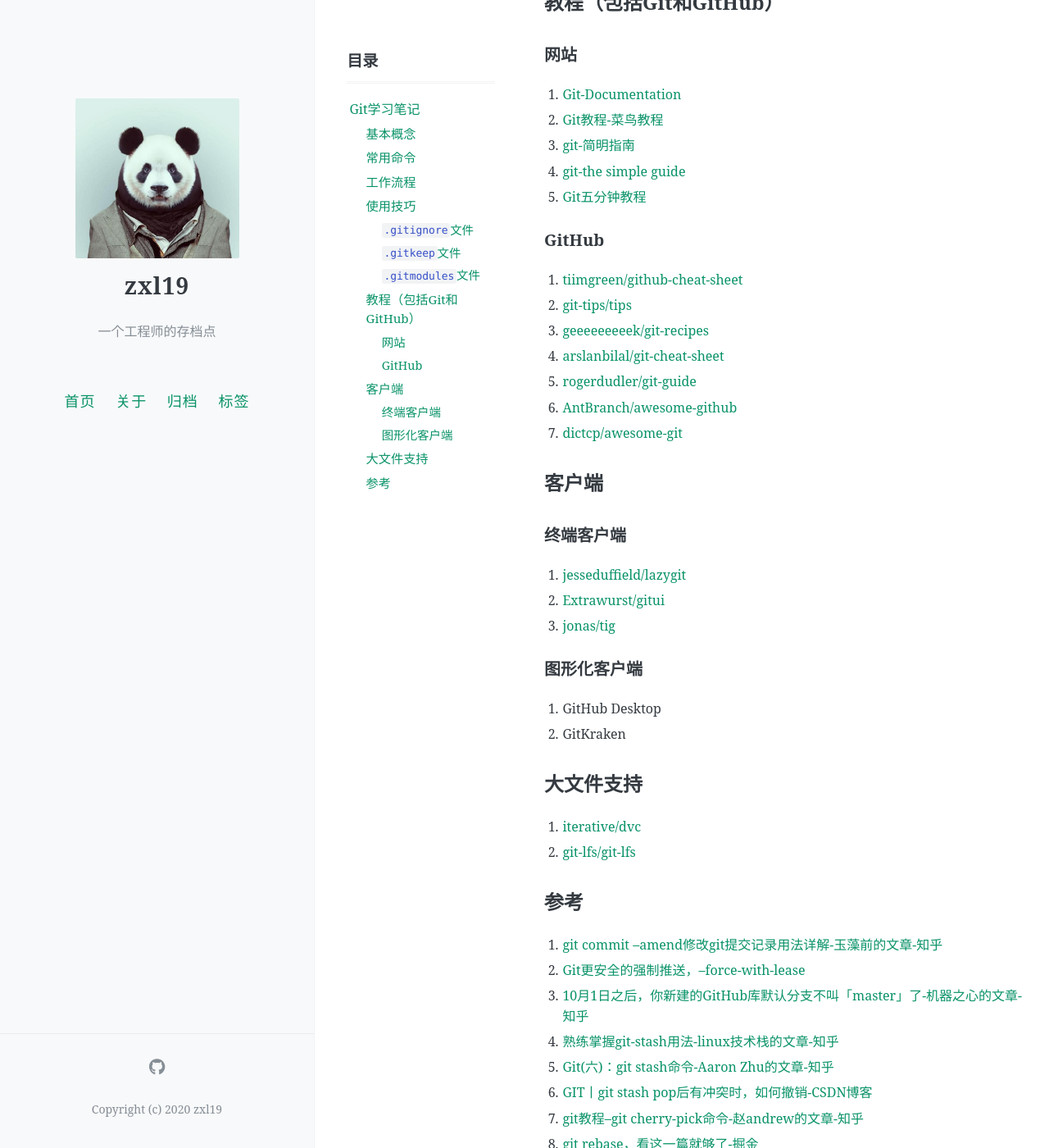
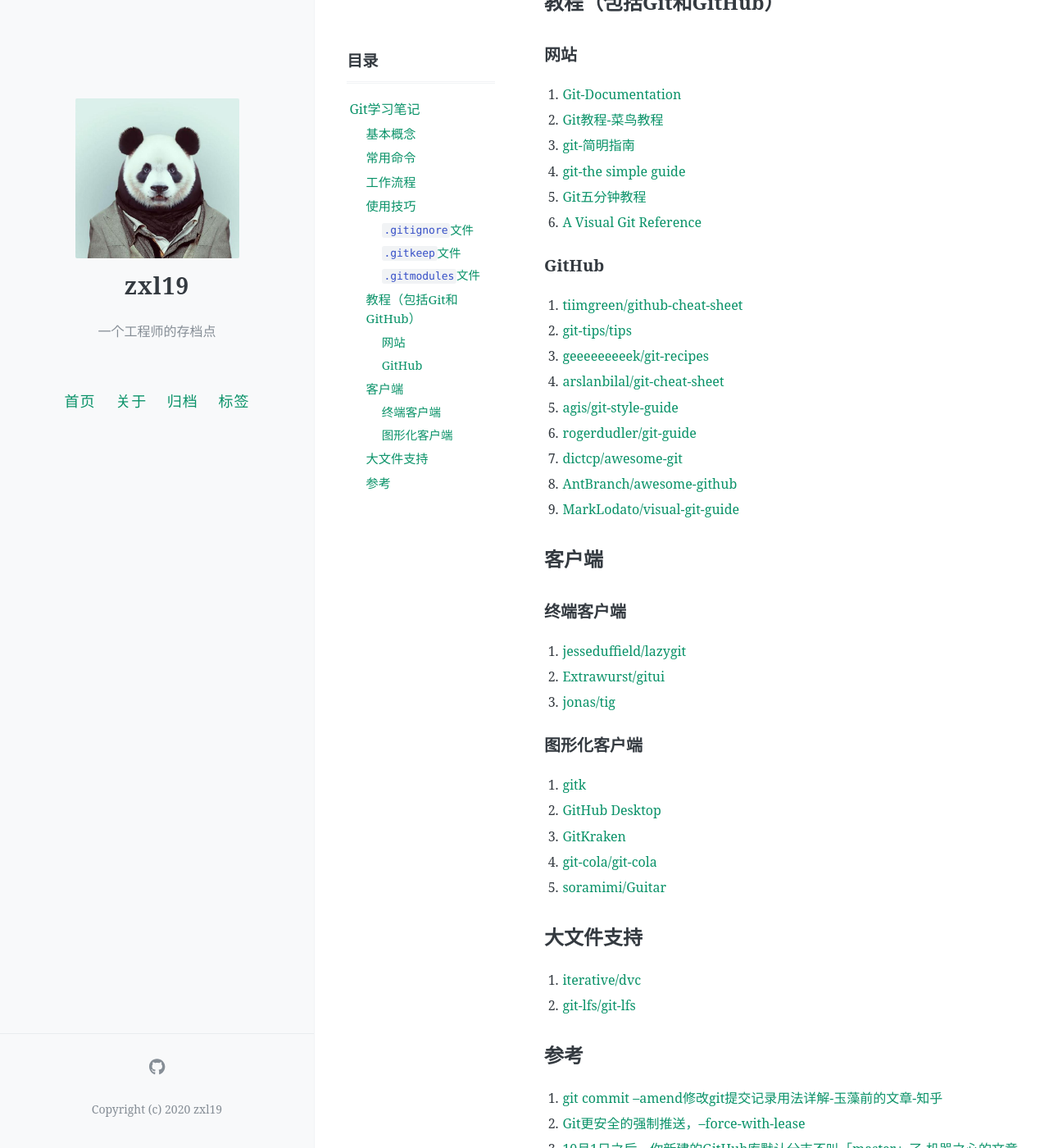
Before and after one commit to zxl19/zxl19.github.io, a Jekyll site: the page built from _posts/2021-08-14-git-note.md, in a window 1280 px wide and 1400 px high, scrolled down 7388 px. Shown: the whole window at 82% size. Built offline with Jekyll 4.4.1, drawn with Linux system fonts in a browser that asks for light colours; comment, search, counter and statistics services are not loaded.

Commit message:
Update Posts

```diff
--- a/_posts/2021-08-14-git-note.md
+++ b/_posts/2021-08-14-git-note.md
@@ -408,6 +408,7 @@ git add -f ./log/.gitkeep
 3. [git-简明指南](https://www.runoob.com/manual/git-guide/)
 4. [git-the simple guide](https://rogerdudler.github.io/git-guide/)
 5. [Git五分钟教程](https://www.runoob.com/w3cnote/git-five-minutes-tutorial.html)
+6. [A Visual Git Reference](http://marklodato.github.io/visual-git-guide/index-en.html)
 
 ### GitHub
 
@@ -415,9 +416,11 @@ git add -f ./log/.gitkeep
 2. [git-tips/tips](https://github.com/git-tips/tips)
 3. [geeeeeeeeek/git-recipes](https://github.com/geeeeeeeeek/git-recipes)
 4. [arslanbilal/git-cheat-sheet](https://github.com/arslanbilal/git-cheat-sheet)
-5. [rogerdudler/git-guide](https://github.com/rogerdudler/git-guide)
-6. [AntBranch/awesome-github](https://github.com/AntBranch/awesome-github)
+5. [agis/git-style-guide](https://github.com/agis/git-style-guide)
+6. [rogerdudler/git-guide](https://github.com/rogerdudler/git-guide)
 7. [dictcp/awesome-git](https://github.com/dictcp/awesome-git)
+8. [AntBranch/awesome-github](https://github.com/AntBranch/awesome-github)
+9. [MarkLodato/visual-git-guide](https://github.com/MarkLodato/visual-git-guide)
 
 ## 客户端
 
@@ -429,8 +432,11 @@ git add -f ./log/.gitkeep
 
 ### 图形化客户端
 
-1. GitHub Desktop
-2. GitKraken
+1. [gitk](https://git-scm.com/docs/gitk)
+2. [GitHub Desktop](https://desktop.github.com)
+3. [GitKraken](https://www.gitkraken.com)
+4. [git-cola/git-cola](https://github.com/git-cola/git-cola)
+5. [soramimi/Guitar](https://github.com/soramimi/Guitar)
 
 ## 大文件支持
 
@@ -469,6 +475,7 @@ git add -f ./log/.gitkeep
 28. [Git clone --recursive-博客园](https://www.cnblogs.com/love-zf/p/13192734.html)
 29. [解决子模块的合并冲突-博客园](https://www.cnblogs.com/mrlonely2018/p/15719250.html)
 30. [删除子模块-Stack Overflow](https://stackoverflow.com/questions/1260748/how-do-i-remove-a-submodule)
-31. [12个优秀GUI Git客户端，程序员必备！-民工哥的文章-知乎](https://zhuanlan.zhihu.com/p/272507232)
-32. [推荐几款好用的Git图形化客户端-掘金](https://juejin.cn/post/7143527263240192031)
-33. [详解Git大文件存储（Git LFS）-腾讯技术工程的文章-知乎](https://zhuanlan.zhihu.com/p/146683392)
+31. [Git-GUI Clients](https://git-scm.com/downloads/guis)
+32. [12个优秀GUI Git客户端，程序员必备！-民工哥的文章-知乎](https://zhuanlan.zhihu.com/p/272507232)
+33. [推荐几款好用的Git图形化客户端-掘金](https://juejin.cn/post/7143527263240192031)
+34. [详解Git大文件存储（Git LFS）-腾讯技术工程的文章-知乎](https://zhuanlan.zhihu.com/p/146683392)
```
Also changed, not shown: _posts/2023-03-28-python-package.md (+20 -5 lines), _posts/2023-11-20-system-monitor.md (+1 -1 lines).
